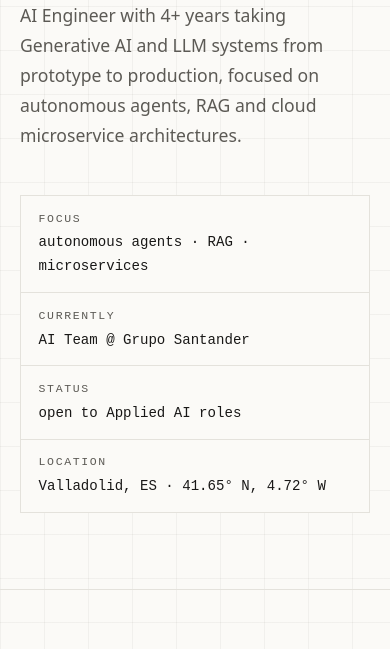
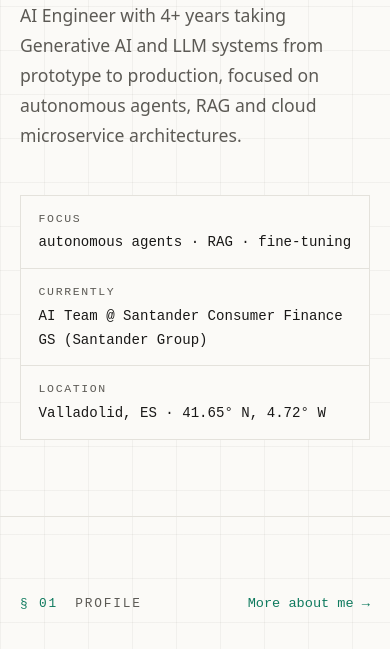
Before and after one commit to lepablito/professional-portfolio, an Astro site: page / in a window 390 px wide. Shown: the part 434-1083 px from the top of the page. Built offline with nearby package versions, Linux system fonts and the light colour scheme; Astro itself is replaced by a stand-in of ours; some packages are replaced by stand-ins of ours; a web font is replaced by a local one.

Commit message:
Refresh hero details and titleblock grid
Updates the homepage hero content to reflect the current role and focus (including fine-tuning), and removes the outdated "open to roles" status row. The titleblock CSS is adjusted from a 4-column to a 3-column layout with a simplified mobile breakpoint so the grid stays visually consistent with the new 3-cell hero structure.

```diff
--- a/src/lib/about-data.ts
+++ b/src/lib/about-data.ts
@@ -2,7 +2,7 @@
 // posts live in content/. The home hero derives "currently" from here so a
 // job change is a one-file edit.
 
-export const currentPosition = "AI Team @ Grupo Santander";
+export const currentPosition = "AI Team @ Santander Consumer Finance GS (Santander Group)";
 
 export const experience = [
   {
--- a/src/pages/index.astro
+++ b/src/pages/index.astro
@@ -29,15 +29,11 @@
     <dl class="titleblock hero-titleblock rise rise-4">
       <div>
         <dt>Focus</dt>
-        <dd>autonomous agents · RAG · microservices</dd>
+        <dd>autonomous agents · RAG · fine-tuning</dd>
       </div>
       <div>
         <dt>Currently</dt>
         <dd>{currentPosition}</dd>
-      </div>
-      <div>
-        <dt>Status</dt>
-        <dd>open to Applied AI roles</dd>
       </div>
       <div>
         <dt>Location</dt>
--- a/src/styles/global.css
+++ b/src/styles/global.css
@@ -431,23 +431,17 @@
    The drawing title block: a grid of labelled cells sharing hairline
    borders. Used for the hero spec table and the footer. */
 
-/* Always an even grid (4 → 2 → 1 columns) so every row of cells is full
-   and the hairline-gap trick never exposes an empty track. */
+/* Always a grid where every row of cells is full so the hairline-gap
+   trick never exposes an empty track (3 hero cells → 3 → 1 columns). */
 .titleblock {
   display: grid;
-  grid-template-columns: repeat(4, 1fr);
+  grid-template-columns: repeat(3, 1fr);
   gap: 1px;
   background: var(--line);
   border: 1px solid var(--line);
 }
 
-@media (max-width: 999px) {
-  .titleblock {
-    grid-template-columns: repeat(2, 1fr);
-  }
-}
-
-@media (max-width: 539px) {
+@media (max-width: 699px) {
   .titleblock {
     grid-template-columns: 1fr;
   }
```
